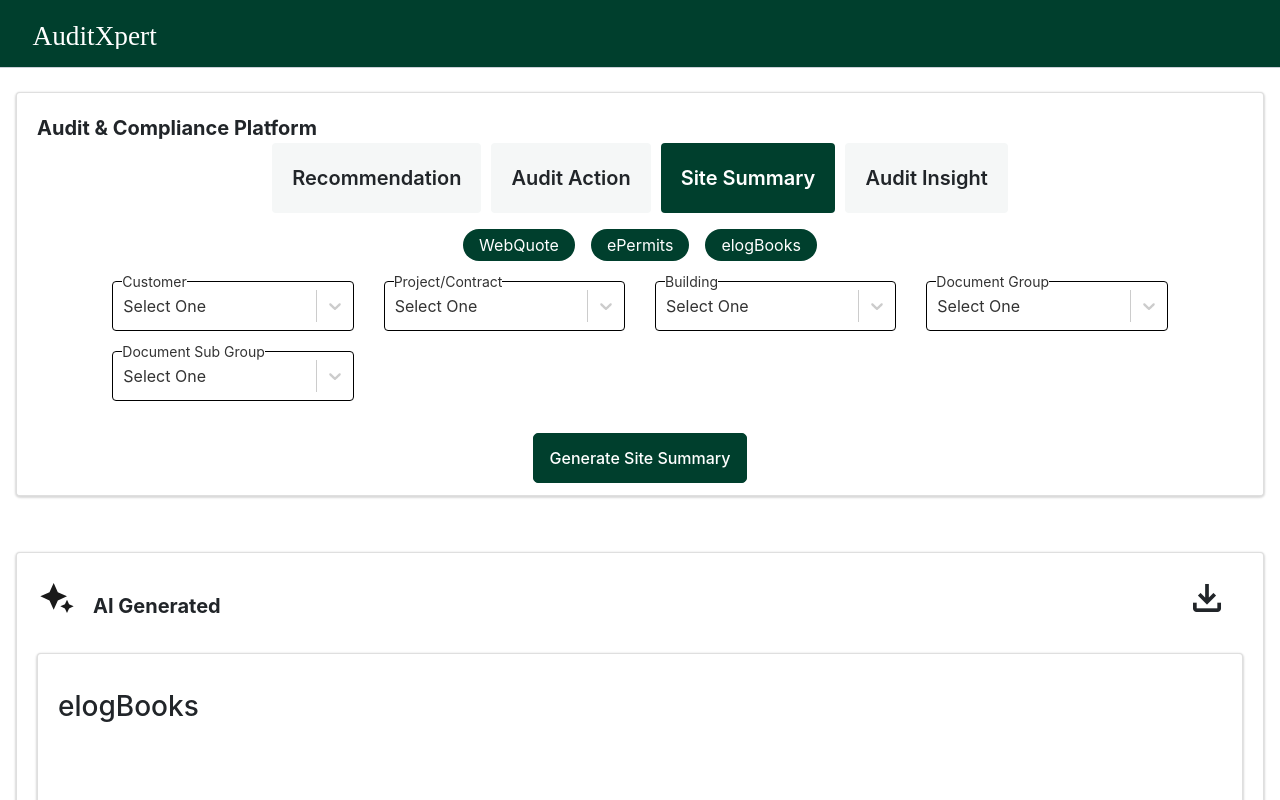
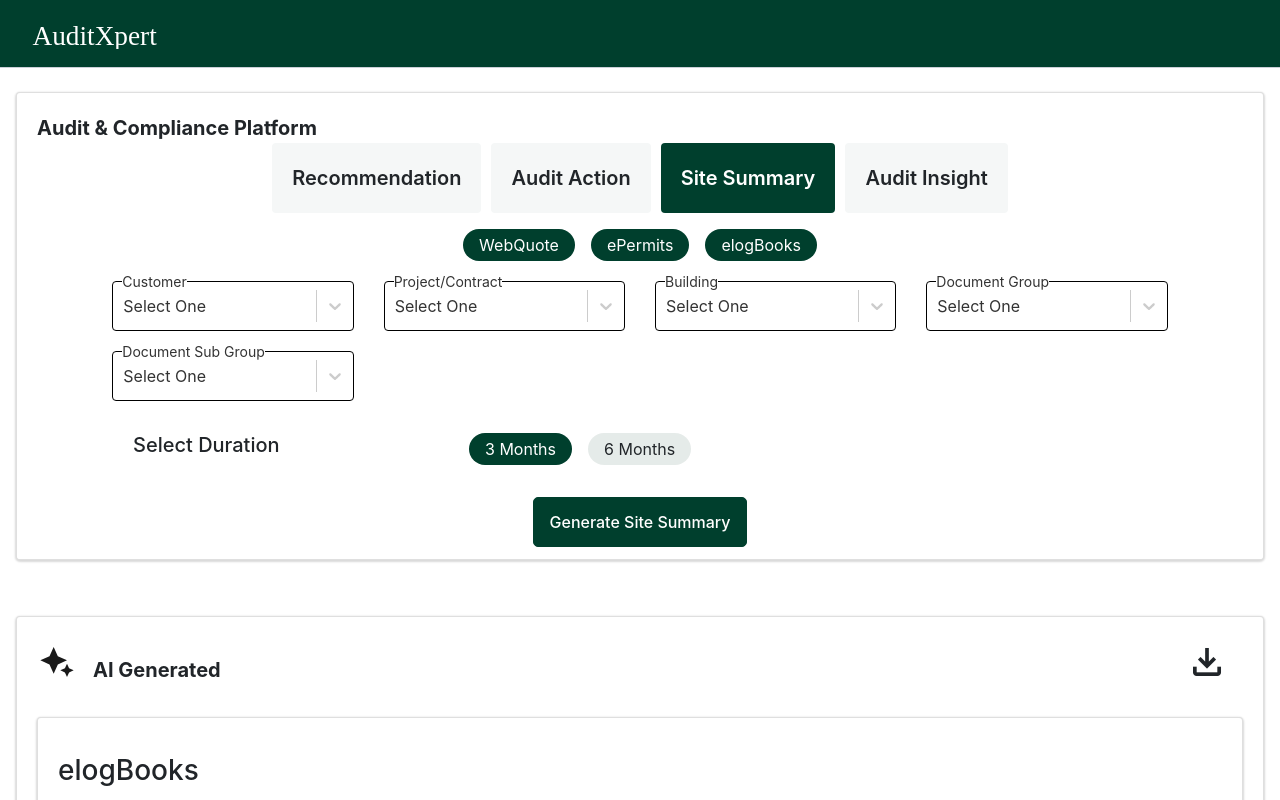
Before and after one commit to AbhinavUpreti-dev/AuditXPerts-UI, a React (Create React App) app: page / in a window 1280 px wide. Both pictures are taken after a click on the element "Site Summary". Shown: the top 800 px of the page. Built offline with nearby package versions, Linux system fonts and the light colour scheme.

Commit message:
Added Duration

```diff
--- a/src/sections/scopeFilters/scopeFilters.tsx
+++ b/src/sections/scopeFilters/scopeFilters.tsx
@@ -1165,6 +1165,26 @@ export const ScopeFiltersComponent: React.FC<
           </div>
         </div>
         {getElogbooksDropdowns()}
+
+        <div className="chips duration">
+          <h5>Select Duration</h5>
+          <div
+            className={`chip ${
+              selectedMonth === Months["3Months"] ? "chip-selected" : ""
+            }`}
+            onClick={() => getMonths(Months["3Months"])}
+          >
+            <span>3 Months</span>
+          </div>
+          <div
+            className={`chip ${
+              selectedMonth === Months["6Months"] ? "chip-selected" : ""
+            }`}
+            onClick={() => getMonths(Months["6Months"])}
+          >
+            <span>6 Months</span>
+          </div>
+        </div>
       </>
     );
   };
@@ -1195,6 +1215,18 @@ export const ScopeFiltersComponent: React.FC<
           </div>
           <div
             className={`${
+              insightProjectName == ProjectNameInsight.talentCouch
+                ? "chip-selected"
+                : ""
+            } chip`}
+            onClick={() =>
+              onInsightProjectSelect(ProjectNameInsight.talentCouch)
+            }
+          >
+            <span>Talent Coach</span>
+          </div>
+          <div
+            className={`${
               insightProjectName == ProjectNameInsight.myVintage
                 ? "chip-selected"
                 : ""
@@ -1203,18 +1235,7 @@ export const ScopeFiltersComponent: React.FC<
           >
             <span>My Vantage </span>
           </div>
-          <div
-            className={`${
-              insightProjectName == ProjectNameInsight.talentCouch
-                ? "chip-selected"
-                : ""
-            } chip`}
-            onClick={() =>
-              onInsightProjectSelect(ProjectNameInsight.talentCouch)
-            }
-          >
-            <span>Talent Coach</span>
-          </div>
+
         </div>
         {getFilters()}
 
```
